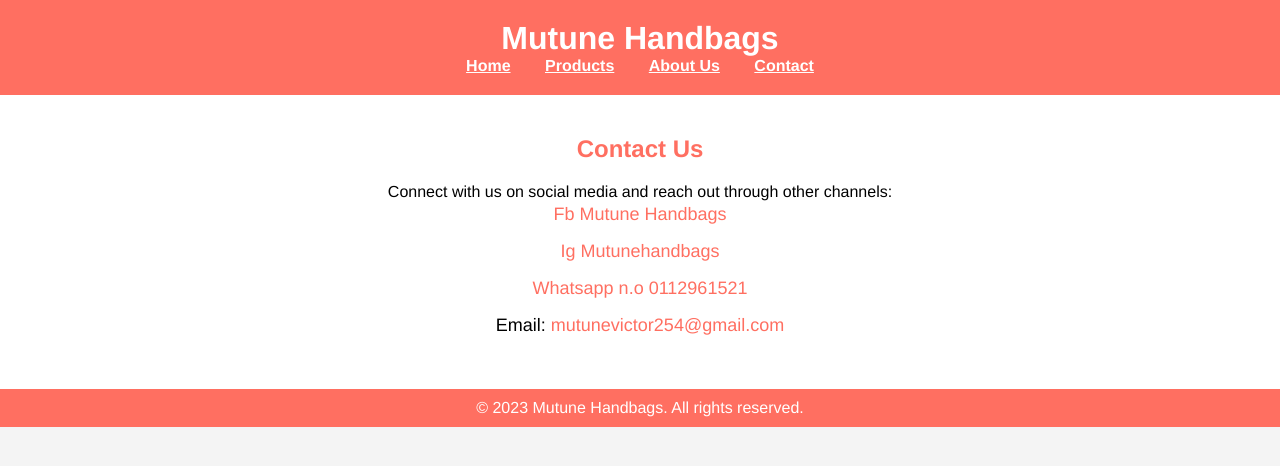
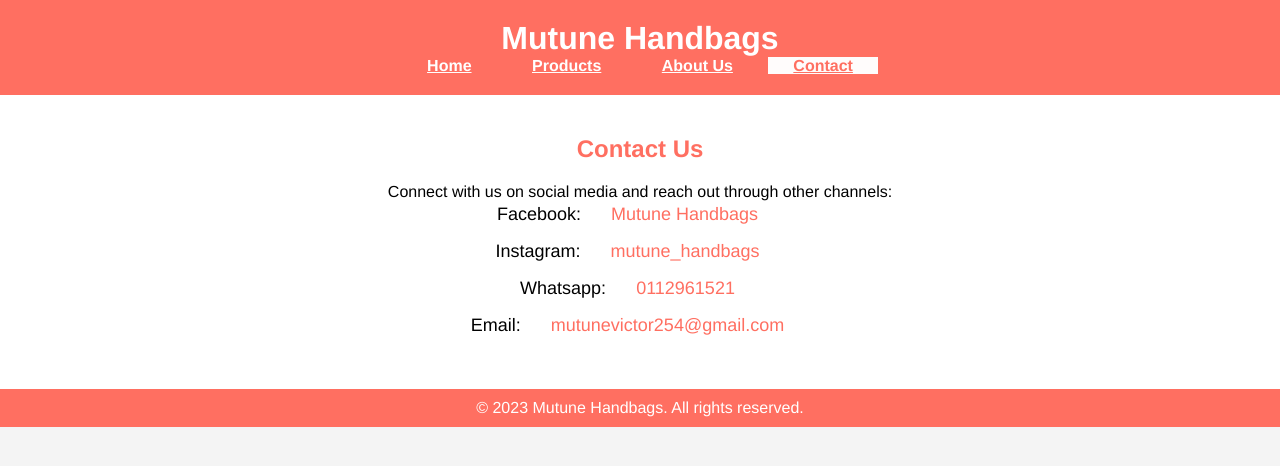
Before and after one commit to MutuneVictor/Mutune-Handbags-Website, a plain HTML site: page contact.html in a window 1280 px wide. Drawn offline with Linux system fonts and the light colour scheme.

Commit message:
Add files via upload

```diff
--- a/contact.html
+++ b/contact.html
@@ -17,7 +17,7 @@
                     <li><a href="/index.html">Home</a></li>
                     <li><a href="/products.html">Products</a></li>
                     <li><a href="/about us.html">About Us</a></li>
-                    <li><a href="/contact.html">Contact</a></li>
+                    <li><a class="active"href="/contact.html">Contact</a></li>
                 </ul>
             </nav>
         </header>
@@ -27,9 +27,9 @@
                 <p>Connect with us on social media and reach out through other channels:</p>
 
                 <ul class="social-media">
-                    <li><a href="https://www.facebook.com/MutuneHandbags" target="_blank">Fb Mutune Handbags</a></li>
-                    <li><a href="https://www.instagram.com/Mutunehandbags" target="_blank">Ig Mutunehandbags</a></li>
-                    <li><a href="https://wa.me/0112961521" target="_blank">Whatsapp n.o 0112961521</a></li>
+                    <li>Facebook:<a href="https://www.facebook.com/MutuneHandbags" target="_blank"> Mutune Handbags</a></li>
+                    <li>Instagram:<a href="https://www.instagram.com/mutune_handbags" target="_blank">  mutune_handbags</a></li>
+                    <li>Whatsapp:<a href="https://wa.me/0112961521" target="_blank">     0112961521</a></li>
                     <li>Email: <a href="mailto:mutunevictor254@gmail.com">mutunevictor254@gmail.com</a></li>
                 </ul>
             </div>
--- a/styles.css
+++ b/styles.css
@@ -17,8 +17,8 @@ header {
 }
 
 .header h1 {
-    font-size: 28px;
-    margin-bottom: 10px;
+    font-size: 30px;
+    margin-bottom: 20px;
 }
 
 .hero-section {
@@ -69,19 +69,36 @@ header {
 /* ... (previous product styles) ... */
 nav ul {
     list-style: none;
+    overflow: hidden;
+    padding: 0;
+    margin: 0;
+
 }
 
 nav li {
     display: inline;
-    margin: 0 15px;
+    margin: 0px;
+    text-align: center;
+    padding: 3px;
+
 }
 nav a {
     color: #fff;
     font-weight: bold;
     transition: color 0.3s;
 }
+li a{
+    width: 0px;
+    padding: 0px 25px;
+}
+li a.active{
+    background-color: #fffcfc ;
+    color: #ff6f61;
 
-nav a:hover {
+}
+
+nav a:hover:not(.active) {
+    background-color: crimson;
     color: #ffbbaf; /* Lighter pink on hover */
 }
 
```
Also changed, not shown: about us.html (+1 -1 lines), index.html (+3 -3 lines), products.html (+1 -1 lines).
